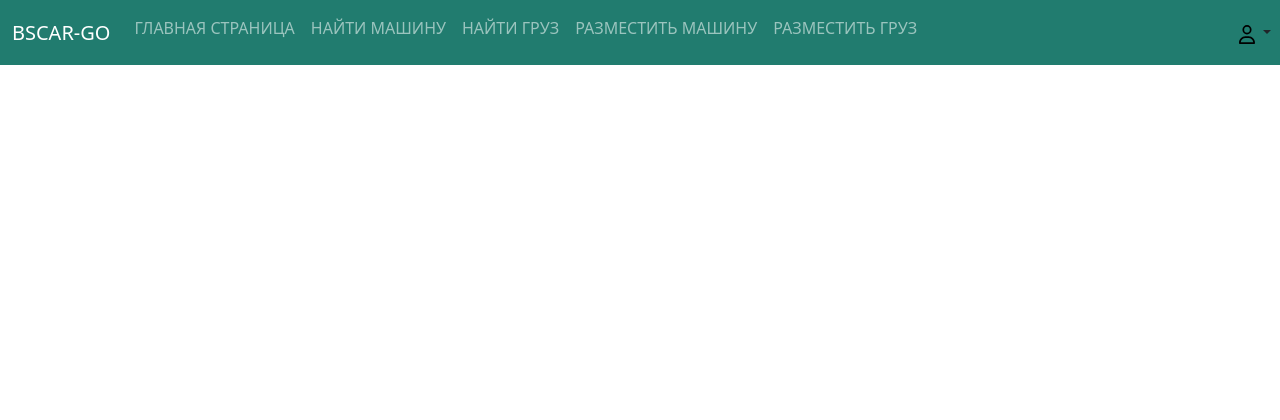
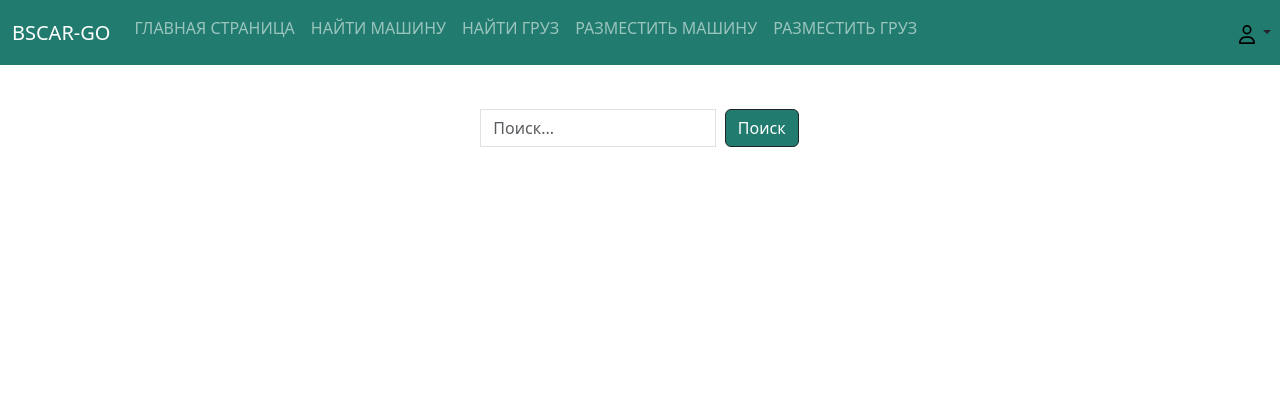
Before and after one commit to VoRaX00/URAL, a Django app: page /viewCar/ in a window 1280 px wide. Shown: the top 420 px of the page. Run offline with Django 5.2, Linux system fonts and the light colour scheme; data that the repository does not hold is empty; some libraries are stand-ins or nearby versions.

Commit message:
changed the display of cars and cargo

```diff
--- /dev/null
+++ b/ural/static/style/css/search.css
@@ -0,0 +1,48 @@
+.form-margin {
+    margin-bottom: 40px;
+}
+
+.sidebar {
+    position: fixed;
+    top: 70px; /* Подстройте это значение в зависимости от вашего заголовка */
+    left: 0;
+    width: 250px;
+    padding: 10px;
+    background-color: #f8f9fa;
+    border-right: 1px solid #ddd;
+    height: calc(100% - 270px);
+    overflow-y: auto;
+}
+
+.floating-widget {
+    position: fixed;
+    top: 50%;
+    left: 20px;
+    transform: translateY(-50%);
+    background-color: #fff;
+    border: 1px solid #ccc;
+    padding: 10px;
+    z-index: 999;
+    box-shadow: 0 0 10px rgba(0, 0, 0, 0.1);
+}
+
+
+.content-with-filters {
+    margin-top: 20px;
+}
+
+.card {
+    margin-bottom: 20px;
+}
+
+.search-form {
+    margin-bottom: 20px;
+}
+
+.form-margin {
+    margin-bottom: 40px; /* Adjust this value to increase the space */
+}
+
+.dropdown-menu {
+    width: max-content + 10px;
+}
--- a/ural/static/style/css/style.css
+++ b/ural/static/style/css/style.css
@@ -74,3 +74,7 @@ footer{
 .footer a, .footer li{
     color: #c8c8c8;
 }
+
+.form-margin {
+    margin-bottom: 40px;
+}
--- a/ural/templates/viewCar.html
+++ b/ural/templates/viewCar.html
@@ -1,14 +1,30 @@
 {% extends "base.html" %}
-
+{% load static %}
 {% block title %}Машины{% endblock title %}
 
 {% block css %}
+    <link rel="stylesheet" href="{% static 'style/css/search.css' %}">
+{% endblock css %}
 
-{% endblock css %}
-    {% comment %} <link rel="stylesheet" href= {% static 'style/css/demo.css' %}>
-        <link rel="stylesheet" href= {% static 'style/css/intlTelInput.css' %}> {% endcomment %}
 {% block content %}
     <br/>
+    <div class="container content-with-filters">
+        <div class="container search-from form-margin" style="max-width: 32rem;">
+            <div class="row justify-content-center">
+                <div class="col-md-8">
+                    <form action="{% url 'car_cargo:viewCargo' %}" method="post">
+                        <div class="input-group">
+                            {% csrf_token %}
+                            <input type="text" class="form-control search-input" name="search_input" id="search-input" placeholder="Поиск...">
+                            <div class="input-group-append">
+                                <button class="btn btn-dark" style="background-color: #217C6F;" type="submit">Поиск</button>
+                            </div>
+                        </div>
+                    </form>
+                </div>
+            </div>
+        </div>
+
         {% for car in page_obj %}
             <div class="container" style="max-width: 32rem;">
                 <div class="card">
@@ -99,7 +115,8 @@
                 </div>
             </div>
         </br>
-    {% endfor %}
+        {% endfor %}
+    </div>
     <div class="mb-3" style="margin:0 auto; margin-top: auto">
         {% include 'pagination.html' %}
     </div>
```
Also changed, not shown: ural/templates/viewCargo.html (+31 -7 lines).
